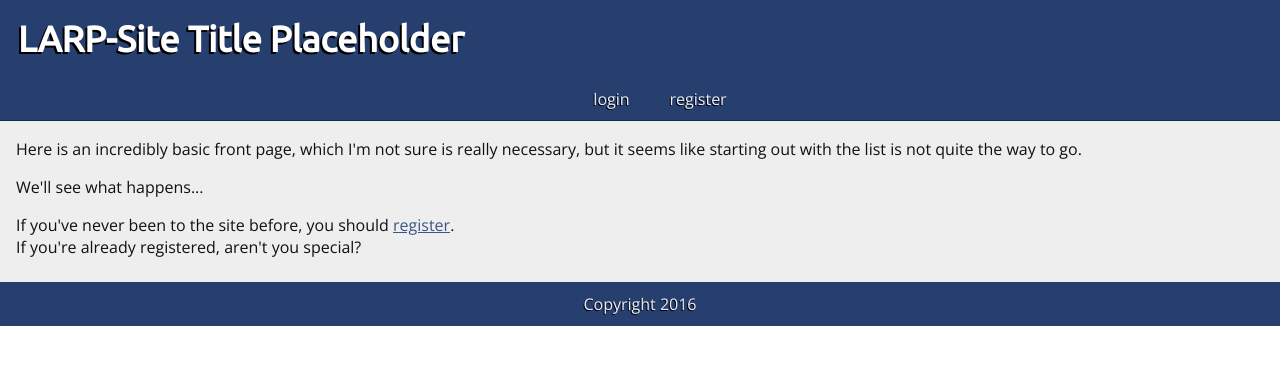
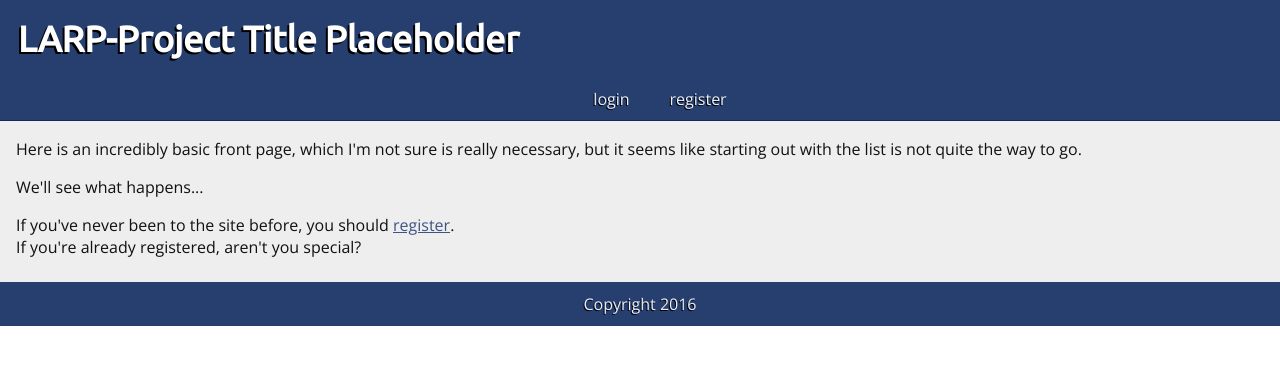
Before and after one commit to elaewin/larp-project, a Django app: page / in a window 1280 px wide. Shown: the top 365 px of the page. Run offline with Django 3.2, Linux system fonts and the light colour scheme; some libraries are stand-ins or nearby versions.

```diff
--- a/larpsite/templates/base.html
+++ b/larpsite/templates/base.html
@@ -2,12 +2,12 @@
 <!DOCTYPE html>
 <html>
   <head>
-    <title>LARPSite - A Django Project</title>
+    <title>LARP Project - A Django Project</title>
     <link type="text/css" rel="stylesheet" href="{% static 'larpsite.css' %}">
   </head>
   <body>
     <div id="header">
-      <h1 class="title">LARP-Site Title Placeholder</h1>
+      <h1 class="title">LARP-Project Title Placeholder</h1>
 
       <ul id="control-bar">
         {% if user.is_authenticated %}
```
Also changed, not shown: docs/conf.py (+4 -4 lines).
